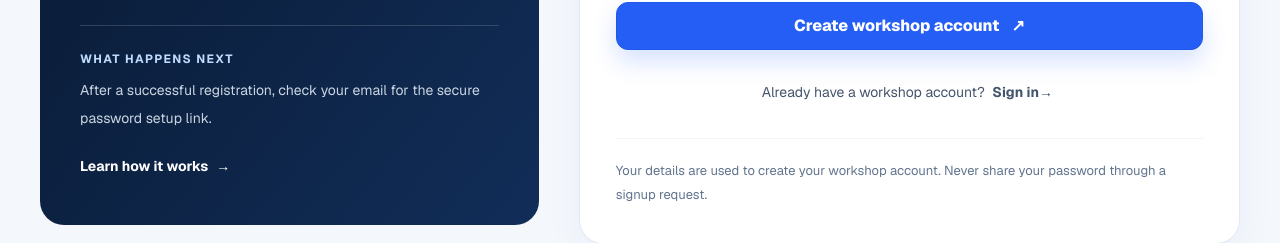
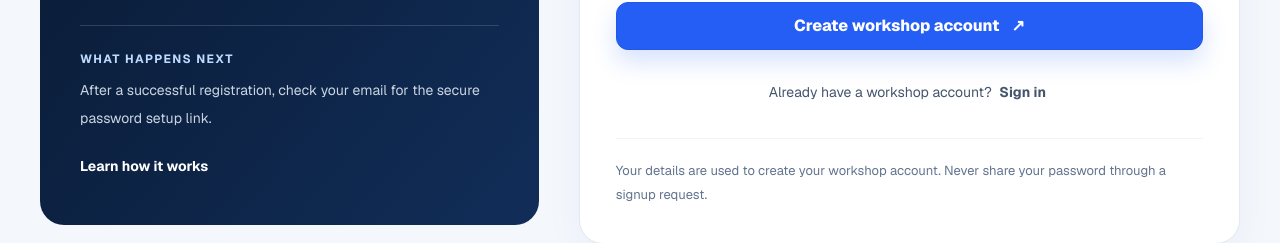
Before and after one commit to amnas-cubixmet/cubegears-public-website, a Next.js app: page /signup in a window 1280 px wide. Shown: the part 654-897 px from the top of the page. Built offline with nearby package versions, Linux system fonts and the light colour scheme; no server answers.

Commit message:
style(signup): remove right-arrow icons from navigation links
* style(signup): remove right-arrow glyphs from signup links

* style(signup): remove right-arrow glyphs from signup links

```diff
--- a/app/signup/page.tsx
+++ b/app/signup/page.tsx
@@ -39,7 +39,7 @@ export default function SignupPage() {
               <div className="mt-9 border-t border-white/15 pt-6">
                 <p className="text-[12px] font-bold tracking-[.12em] text-blue-200">WHAT HAPPENS NEXT</p>
                 <p className="mt-2 text-[14px] leading-7 text-slate-300">After a successful registration, check your email for the secure password setup link.</p>
-                <Link href="/how-it-works" className="focus-ring mt-4 inline-flex items-center gap-2 rounded-lg py-2 text-[14px] font-bold text-white underline decoration-blue-300 underline-offset-4 hover:text-blue-200">Learn how it works <span aria-hidden="true">→</span></Link>
+                <Link href="/how-it-works" className="focus-ring mt-4 inline-flex items-center rounded-lg py-2 text-[14px] font-bold text-white underline decoration-blue-300 underline-offset-4 hover:text-blue-200">Learn how it works</Link>
               </div>
             </div>
           </aside>
@@ -58,7 +58,7 @@ export default function SignupPage() {
                 href="https://cubegears-company-panel-three.vercel.app/login"
                 className="focus-ring inline-flex min-h-11 items-center rounded-md px-1 font-bold text-blue-700 underline-offset-4 transition hover:text-blue-800 hover:underline"
               >
-                Sign in <span aria-hidden="true">→</span>
+                Sign in
               </a>
             </p>
             <p className="mt-6 border-t border-slate-100 pt-5 text-[13px] leading-6 text-slate-500">Your details are used to create your workshop account. Never share your password through a signup request.</p>
```
Also changed, not shown: 1 other file (tests, documents, lock files or other folders).
